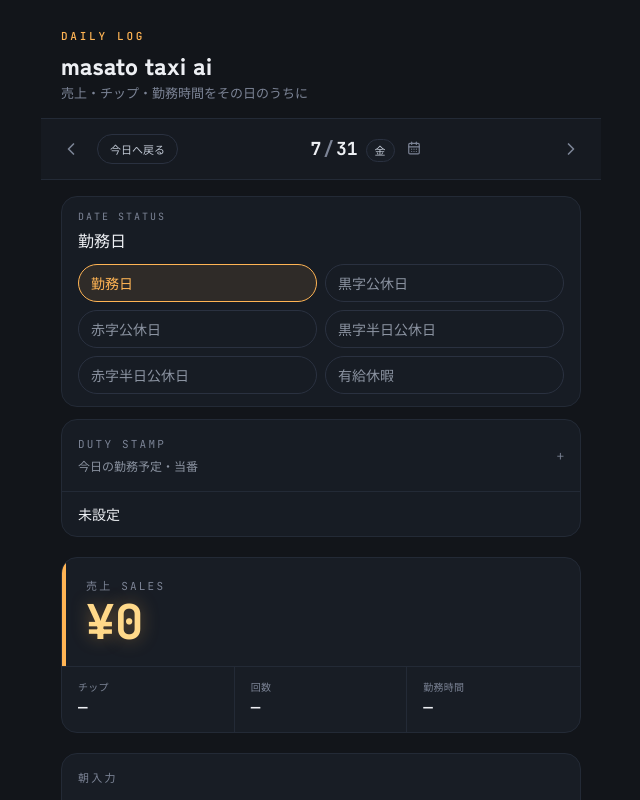
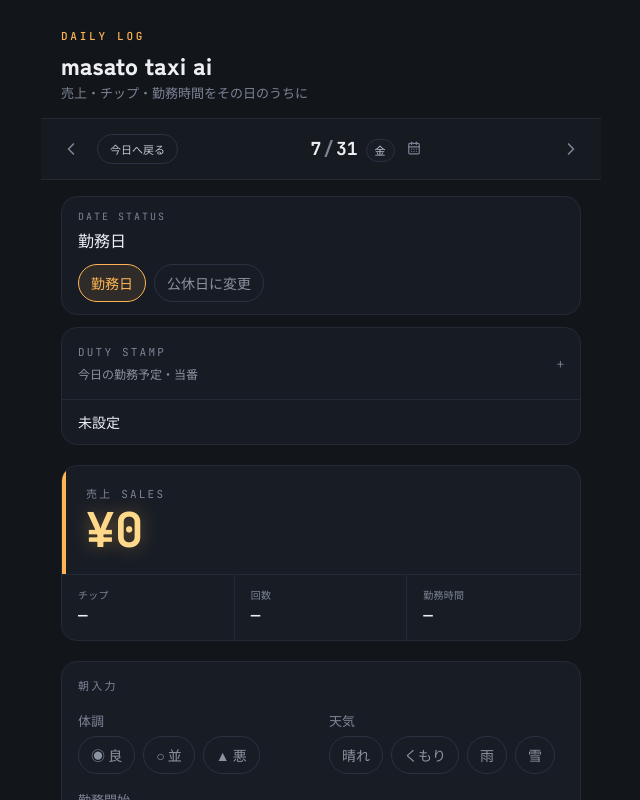
Before and after one commit to masatomm80/work-log-react, a React (Vite) app: page / in a window 1280 px wide. Both pictures are taken after a click on the button 390 px from the left and 149 px from the top of the page. Shown: the top 800 px of the page, without its empty margins (319-959 px from the left). Built offline with nearby package versions, Linux system fonts and the light colour scheme.

Commit message:
Update WorkLog.jsx

```diff
--- a/src/WorkLog.jsx
+++ b/src/WorkLog.jsx
@@ -523,6 +523,7 @@ export default function WorkLog() {
   const [toast, setToast] = useState(null);
   const [holidayMoveTarget, setHolidayMoveTarget] = useState("");
   const [dutyStampOpen, setDutyStampOpen] = useState(false);
+  const [holidayOptionsOpen, setHolidayOptionsOpen] = useState(false);
   const dateInputRef = useRef(null);
   const restoreInputRef = useRef(null);
   const toastTimer = useRef(null);
@@ -966,6 +967,12 @@ export default function WorkLog() {
       }
       return next;
     });
+    // close the holiday options UI after a manual selection
+    try {
+      setHolidayOptionsOpen(false);
+    } catch (e) {
+      // ignore
+    }
   };
 
   const handleToggleHoliday = () => {
@@ -1055,6 +1062,44 @@ export default function WorkLog() {
               </div>
             </div>
             {(isWorkday || isHoliday) ? (
+              <div>
+                {!holidayOptionsOpen ? (
+                  <div className="flex gap-2">
+                    <button
+                      type="button"
+                      onClick={() => setDateStatus(DAY_STATUS.WORKDAY, null)}
+                      className={`rounded-full border px-3 py-2 text-sm transition-colors text-left ${
+                        effectiveStatus === DAY_STATUS.WORKDAY
+                          ? "border-[#FFB454] bg-[#FFB454]/10 text-[#FFB454]"
+                          : "border-[#2A3140] text-[#8B93A1] hover:border-[#FFB454]"
+                      }`}
+                    >
+                      勤務日
+                    </button>
+                    {isHoliday ? (
+                      <div className="flex items-center gap-2">
+                        <div className="rounded-full border px-3 py-2 text-sm text-[#EDEFF3] border-[#2A3140] bg-[#171C24]">
+                          {getHolidayLabel(form, holidayInfo)}
+                        </div>
+                        <button
+                          type="button"
+                          onClick={() => setHolidayOptionsOpen(true)}
+                          className="rounded-full border px-3 py-2 text-sm border-[#2A3140] text-[#8B93A1] hover:border-[#FFB454]"
+                        >
+                          公休日を変更
+                        </button>
+                      </div>
+                    ) : (
+                      <button
+                        type="button"
+                        onClick={() => setHolidayOptionsOpen(true)}
+                        className="rounded-full border px-3 py-2 text-sm border-[#2A3140] text-[#8B93A1] hover:border-[#FFB454]"
+                      >
+                        公休日に変更
+                      </button>
+                    )}
+                  </div>
+                ) : (
                   <div className="grid grid-cols-2 gap-2">
                     {[
                       { label: "勤務日", status: DAY_STATUS.WORKDAY, holidayType: null },
@@ -1083,6 +1128,15 @@ export default function WorkLog() {
                         </button>
                       );
                     })}
+                    <button
+                      type="button"
+                      onClick={() => setHolidayOptionsOpen(false)}
+                      className="col-span-2 rounded-full border px-3 py-2 text-sm border-[#2A3140] text-[#8B93A1] hover:border-[#FFB454]"
+                    >
+                      閉じる
+                    </button>
+                  </div>
+                )}
               </div>
             ) : null}
             {isScheduledHoliday ? (
```
Lines whose indentation alone changed are shown as unchanged.
